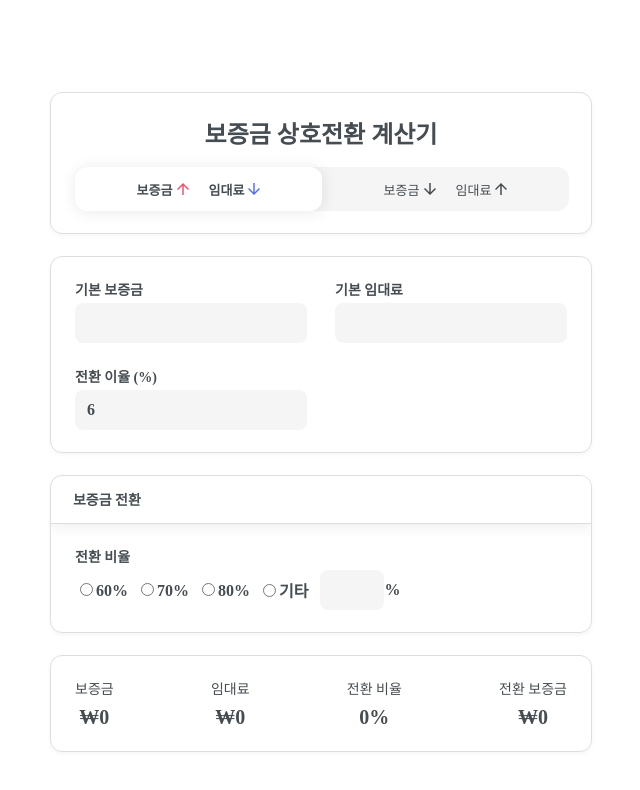
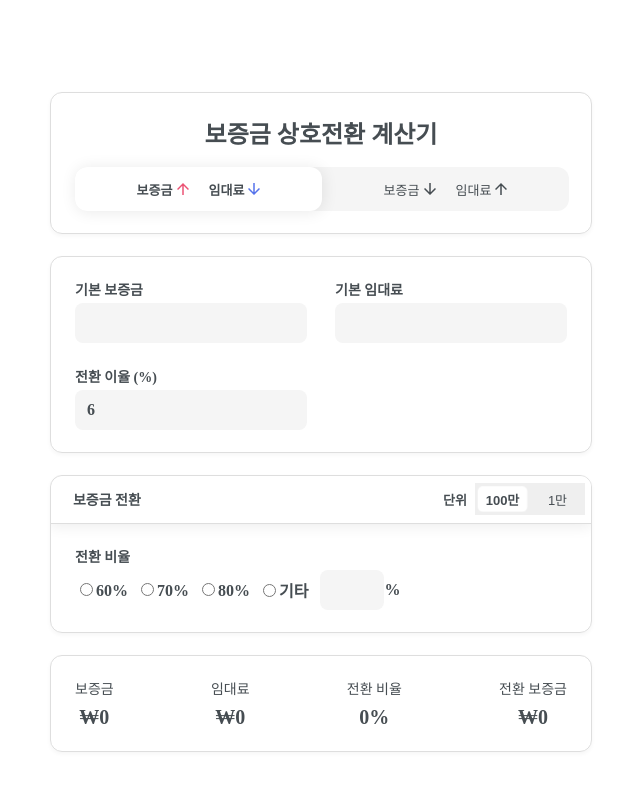
Before and after one commit to ihateindex/deposit-calculator, a React (Create React App) app: page / in a window 1280 px wide. Shown: the top 790 px of the page, without its empty margins (319-959 px from the left). Built offline with nearby package versions, Linux system fonts and the light colour scheme; a web font is replaced by a local one.

Commit message:
feat: 보증금 전환시 단위 추가
1. 100만원, 1만원 단위로 보증금 전환이 가능하게 탭 메뉴 추가

```diff
--- a/src/App.js
+++ b/src/App.js
@@ -20,6 +20,7 @@ const INITIAL_DEPOSIT_DATA = {
 
 function App() {
     const [depositMode, setDepositMode] = useState('increase');
+    const [conversionUnits, setConversionUnits] = useState('1M');
     const [depositData, setDepositData] = useState(INITIAL_DEPOSIT_DATA);
     const [resultData, setResultData] = useState(INITIAL_DEPOSIT_DATA);
     const modeHandler = (mode) => {
@@ -42,6 +43,9 @@ function App() {
             });
         }
     };
+    const unitHandler = (unit) => {
+        setConversionUnits(unit);
+    };
 
     const calculateHandler = (input, value) => {
         // console.log(input, value);
@@ -55,7 +59,7 @@ function App() {
     };
 
     const calculateDeposit = (mode, data) => {
-        console.log(mode, data);
+        // console.log(mode, data);
         const defaultDeposit = +data['default-deposit'];
         const defaultRent = +data['default-rent'];
         const conversionRate = +data['conversion-rate'] / 100;
@@ -63,21 +67,38 @@ function App() {
         function formatMillion(number) {
             return Math.floor(number / 1000000) * 1000000;
         }
+        function formatTenThousand(number) {
+            return Math.floor(number / 10000) * 10000;
+        }
         function formatTen(number) {
             return Math.floor(number / 10) * 10;
         }
 
         const conversionDeposit = (defaultRent * conversionRate * 12) / conversionInterestRate;
-        const conversionRent = (formatMillion(conversionDeposit) * conversionInterestRate) / 12;
+
+        let conversionRent;
+        if (conversionUnits === '1M') {
+            conversionRent = (formatMillion(conversionDeposit) * conversionInterestRate) / 12;
+        } else {
+            conversionRent = (formatTenThousand(conversionDeposit) * conversionInterestRate) / 12;
+        }
 
         let deposit;
         let rent;
         if (mode === 'increase') {
-            deposit = defaultDeposit + formatMillion(conversionDeposit);
+            if (conversionUnits === '1M') {
+                deposit = defaultDeposit + formatMillion(conversionDeposit);
+            } else {
+                deposit = defaultDeposit + formatTenThousand(conversionDeposit);
+            }
             rent = defaultRent - conversionRent;
         }
         if (mode === 'decrease') {
-            deposit = defaultDeposit - formatMillion(conversionDeposit);
+            if (conversionUnits === '1M') {
+                deposit = defaultDeposit - formatMillion(conversionDeposit);
+            } else {
+                deposit = defaultDeposit - formatTenThousand(conversionDeposit);
+            }
             rent = defaultRent + conversionRent;
         }
 
@@ -85,17 +106,17 @@ function App() {
             return {
                 ...prevData,
                 ['deposit']: deposit,
-                ['conversion-deposit']: formatMillion(conversionDeposit),
+                ['conversion-deposit']: conversionUnits === '1M' ? formatMillion(conversionDeposit) : formatTenThousand(conversionDeposit),
                 ['conversion-rate']: +data['conversion-rate'],
-                ['conversion-rent']: formatTen(conversionRent),
-                ['rent']: formatTen(rent),
+                ['conversion-rent']: conversionUnits === '1M' ? formatTen(conversionRent) : conversionRent,
+                ['rent']: conversionUnits === '1M' ? formatTen(rent) : rent,
             };
         });
     };
 
     useEffect(() => {
         calculateDeposit(depositMode, depositData);
-    }, [depositData]);
+    }, [depositData, conversionUnits]);
 
     return (
         <>
@@ -104,7 +125,7 @@ function App() {
                 <MainContainer>
                     <Header modeHandler={modeHandler} depositMode={depositMode}></Header>
                     <DepositInput depositData={depositData} calculateHandler={calculateHandler}></DepositInput>
-                    <ConvertDepositInput calculateHandler={calculateHandler} depositMode={depositMode}></ConvertDepositInput>
+                    <ConvertDepositInput calculateHandler={calculateHandler} depositMode={depositMode} conversionUnits={conversionUnits} unitHandler={unitHandler}></ConvertDepositInput>
                     <DepositResult resultData={resultData} depositMode={depositMode}></DepositResult>
                 </MainContainer>
             </div>
--- a/src/components/ConvertDepositsInput/ConvertDepositsInput.js
+++ b/src/components/ConvertDepositsInput/ConvertDepositsInput.js
@@ -4,6 +4,7 @@ import style from './ConvertDepositsInput.module.css';
 
 const ConvertDepositInput = (props) => {
     const mode = props.depositMode;
+    const conversionUnits = props.conversionUnits;
     const [conversionRate, setConversionRate] = useState('');
     const [etcConversionRate, setEtcConversionRate] = useState('');
     const [etcReadonly, setEtcReadonly] = useState(true);
@@ -16,23 +17,32 @@ const ConvertDepositInput = (props) => {
         props.calculateHandler('conversion-rate', value);
     };
 
+    const onClickHandler = (event) => {
+        event.preventDefault();
+        // console.log(event.target.value);
+        props.unitHandler(event.target.value);
+    };
+
     return (
         <Card>
             <div className={`${style['title']}`}>
                 <p>보증금 전환</p>
-                {/* <div className={`${style['tab-bar']}`}>
-                    <div className={`${style['tab-menu']} ${style['is-active']}`}>
-                        <p className={`${style['tab-text']}`}>
-                            <span>비율</span>
-                        </p>
+                <div className={`${style['nav']}`}>
+                    <p>단위</p>
+                    <div className={`${style['tab-bar']}`}>
+                        <button value="1M" className={conversionUnits === '1M' ? `${style['tab-menu']} ${style['is-active']}` : `${style['tab-menu']}`} onClick={onClickHandler}>
+                            <p className={`${style['tab-text']}`}>
+                                <span>100만</span>
+                            </p>
+                        </button>
+                        <button value="10K" className={conversionUnits === '10K' ? `${style['tab-menu']} ${style['is-active']}` : `${style['tab-menu']}`} onClick={onClickHandler}>
+                            <p className={`${style['tab-text']}`}>
+                                <span>1만</span>
+                            </p>
+                        </button>
+                        <div className={`${style['tab-indicator']}`} style={conversionUnits === '1M' ? { left: '0' } : { left: '50%' }}></div>
                     </div>
-                    <div className={`${style['tab-menu']}`}>
-                        <p className={`${style['tab-text']}`}>
-                            <span>금액</span>
-                        </p>
-                    </div>
-                    <div className={`${style['tab-indicator']}`}></div>
-                </div> */}
+                </div>
             </div>
             <div className={`${style['input-group']}`}>
                 <div>
--- a/src/components/ConvertDepositsInput/ConvertDepositsInput.module.css
+++ b/src/components/ConvertDepositsInput/ConvertDepositsInput.module.css
@@ -23,6 +23,16 @@
     line-height: normal;
 }
 
+.title .nav {
+    display: flex;
+    align-items: center;
+    gap: 0.5rem;
+}
+
+.title .nav p {
+    font-size: 0.8125rem;
+}
+
 .tab-bar {
     border-radius: 0.5rem;
     background: #f5f5f5;
@@ -37,6 +47,7 @@
     display: flex;
     justify-content: center;
     align-items: center;
+    border: none;
 }
 
 .tab-menu p {
@@ -54,6 +65,7 @@
 .tab-text {
     position: relative;
     z-index: 2;
+    pointer-events: none;
 }
 
 .tab-indicator {
@@ -66,6 +78,7 @@
     top: 0;
     z-index: 1;
     transform: translate3d(0rem, 0px, 0px) scale(0.9, 0.8);
+    pointer-events: none;
 }
 
 .input-group {
--- a/src/components/DepositResult/DepositResult.js
+++ b/src/components/DepositResult/DepositResult.js
@@ -7,7 +7,6 @@ const formatter = new Intl.NumberFormat('ko-KR', {
 });
 
 const DepositResult = (props) => {
-    console.log(props.resultData);
     const mode = props.depositMode;
     return (
         <Card>
```
Also changed, not shown: package.json (+8 -2 lines), 1 other file (tests, documents, lock files or other folders).
